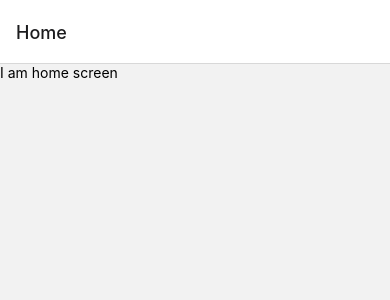
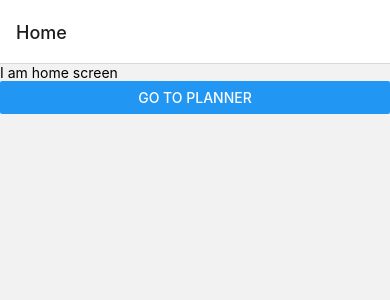
Before and after one commit to Jerga99/workout-app, a React Native app: screen /Home in a window 390 px wide. Shown: the top 300 px of the page. Built offline with nearby package versions, Linux system fonts and the light colour scheme.

Commit message:
Navigation push

```diff
--- a/screens/HomeScreen.tsx
+++ b/screens/HomeScreen.tsx
@@ -1,11 +1,20 @@
 
-import { View, Text } from "react-native";
+import { useEffect } from "react";
+import { View, Text, Button } from "react-native";
 
-export default function HomeScreen() {
+export default function HomeScreen({navigation}: any) {
+
+  useEffect(() => {
+    console.log("Rending Home Screen");
+  }, [])
 
   return (
     <View>
       <Text>I am home screen</Text>
+      <Button
+        title="Go to Planner"
+        onPress={() => navigation.push("Planner") }
+      />
     </View>
   )
 }
--- a/screens/PlannerScreen.tsx
+++ b/screens/PlannerScreen.tsx
@@ -1,11 +1,20 @@
 
-import { View, Text } from "react-native";
+import { useEffect } from "react";
+import { View, Text, Button } from "react-native";
 
-export default function PlannerScreen() {
+export default function PlannerScreen({navigation}: any) {
+
+  useEffect(() => {
+    console.log("Rending Planner Screen");
+  }, [])
 
   return (
     <View>
       <Text>I am planner screen</Text>
+      <Button
+        title="Go to Home"
+        onPress={() => navigation.push("Home")}
+      />
     </View>
   )
 }
```
